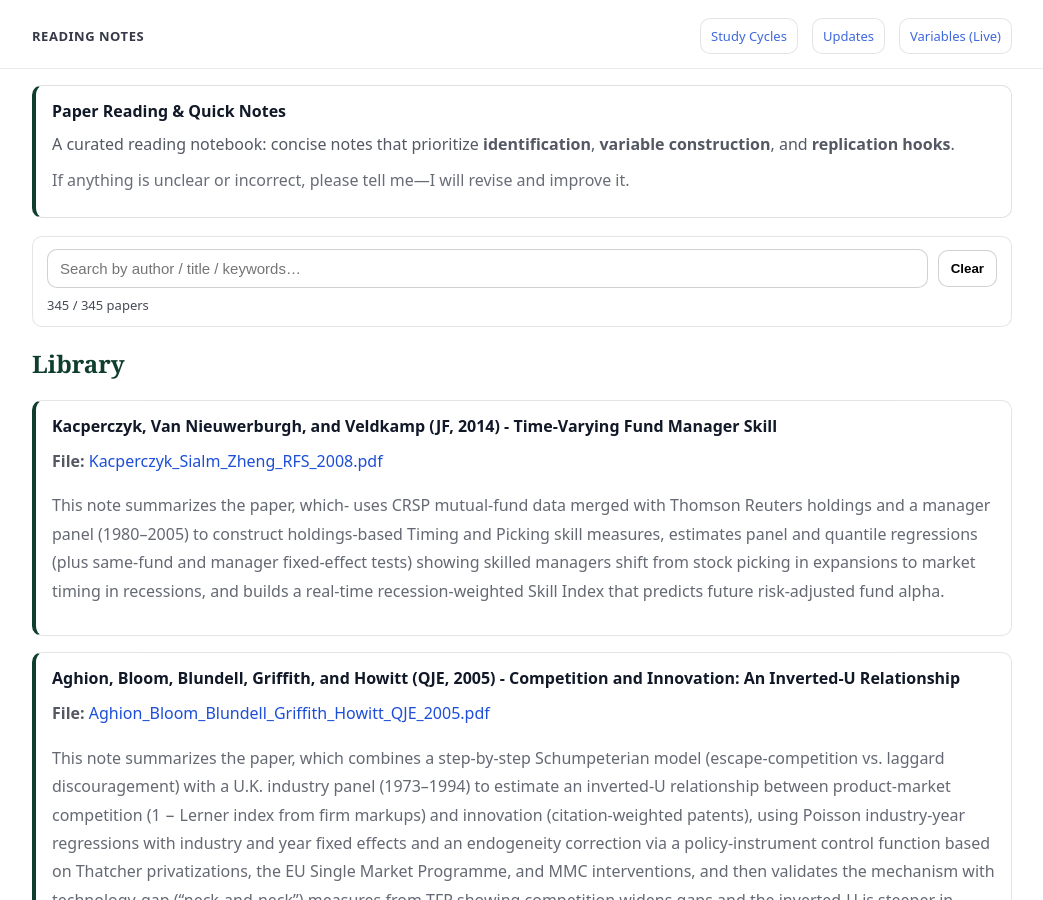
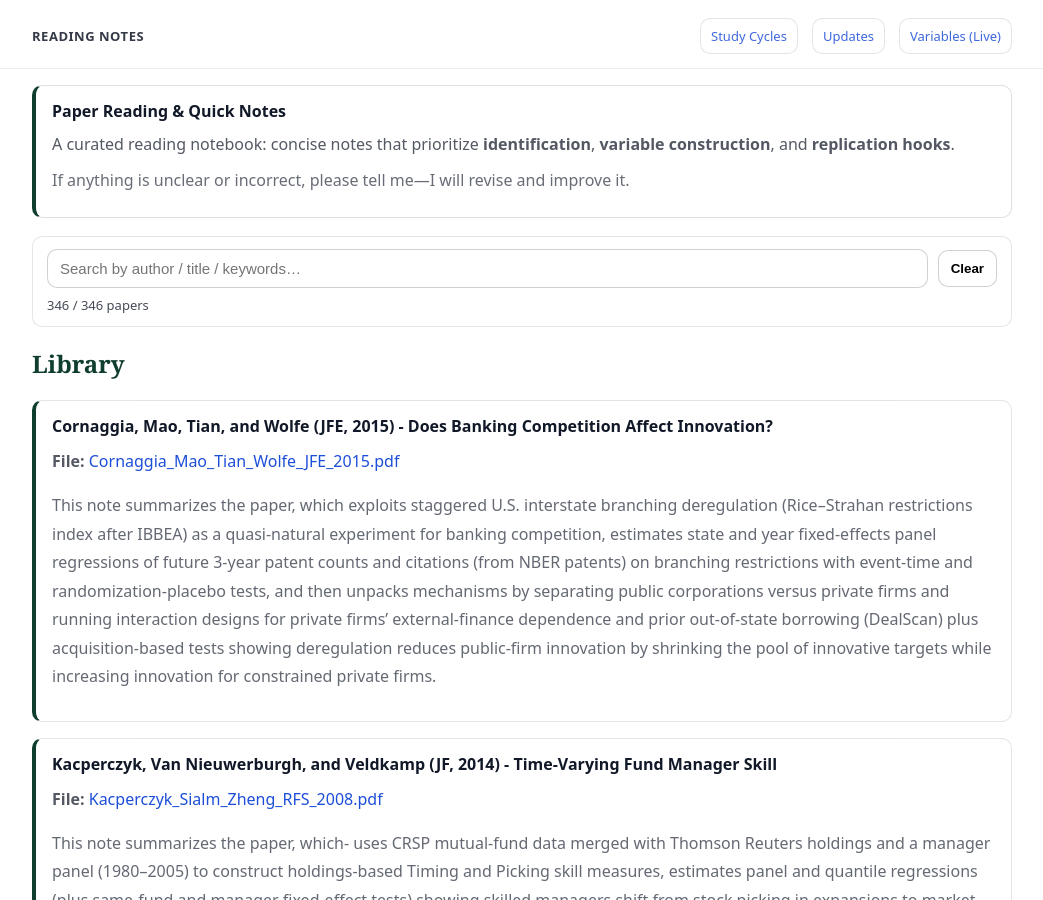
Before and after one commit to yaxinzn/study-archive, a Jekyll site: the page built from reading/index.md, in a window 1280 px wide and 900 px high. Shown: the whole window, without its empty margins (118-1161 px from the left). Built offline with Jekyll 4.4.1, drawn with Linux system fonts in a browser that asks for light colours.

Commit message:
Reading: add/update Cornaggia_Mao_Tian_Wolfe_JFE_2015.pdf

```diff
--- a/_data/reading.yml
+++ b/_data/reading.yml
@@ -1,3 +1,7 @@
+- title: "Cornaggia, Mao, Tian, and Wolfe (JFE, 2015) - Does Banking Competition Affect Innovation?"
+  file: "Cornaggia_Mao_Tian_Wolfe_JFE_2015.pdf"
+  desc: "This note summarizes the paper, which exploits staggered U.S. interstate branching deregulation (Rice–Strahan restrictions index after IBBEA) as a quasi-natural experiment for banking competition, estimates state and year fixed-effects panel regressions of future 3-year patent counts and citations (from NBER patents) on branching restrictions with event-time and randomization-placebo tests, and then unpacks mechanisms by separating public corporations versus private firms and running interaction designs for private firms’ external-finance dependence and prior out-of-state borrowing (DealScan) plus acquisition-based tests showing deregulation reduces public-firm innovation by shrinking the pool of innovative targets while increasing innovation for constrained private firms."
+
 - title: "Kacperczyk, Van Nieuwerburgh, and Veldkamp (JF, 2014) - Time-Varying Fund Manager Skill"
   file: "Kacperczyk_Sialm_Zheng_RFS_2008.pdf"
   desc: "This note summarizes the paper, which- uses CRSP mutual-fund data merged with Thomson Reuters holdings and a manager panel (1980–2005) to construct holdings-based Timing and Picking skill measures, estimates panel and quantile regressions (plus same-fund and manager fixed-effect tests) showing skilled managers shift from stock picking in expansions to market timing in recessions, and builds a real-time recession-weighted Skill Index that predicts future risk-adjusted fund alpha."
```
Also changed, not shown: 1 other file.
